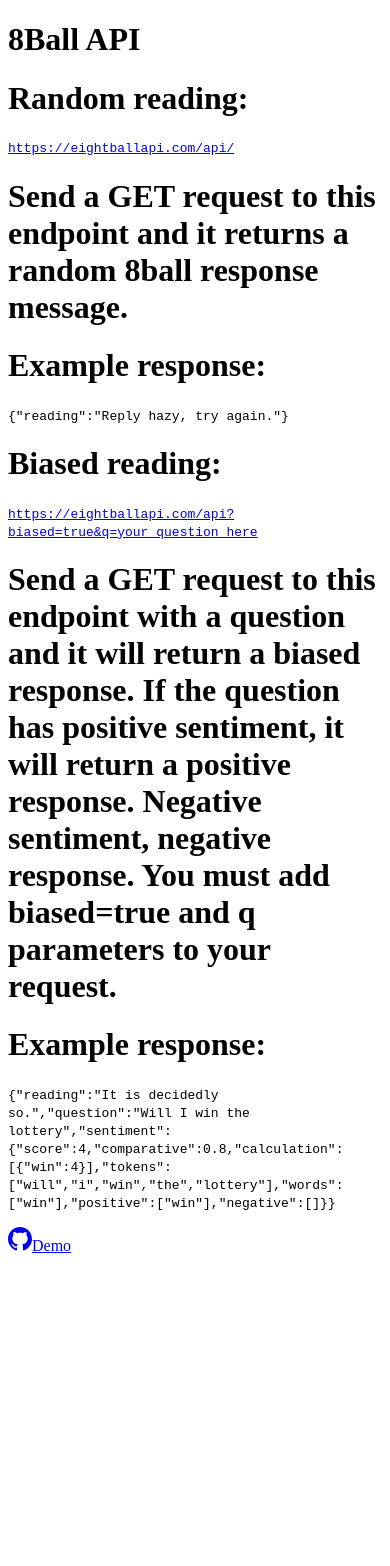
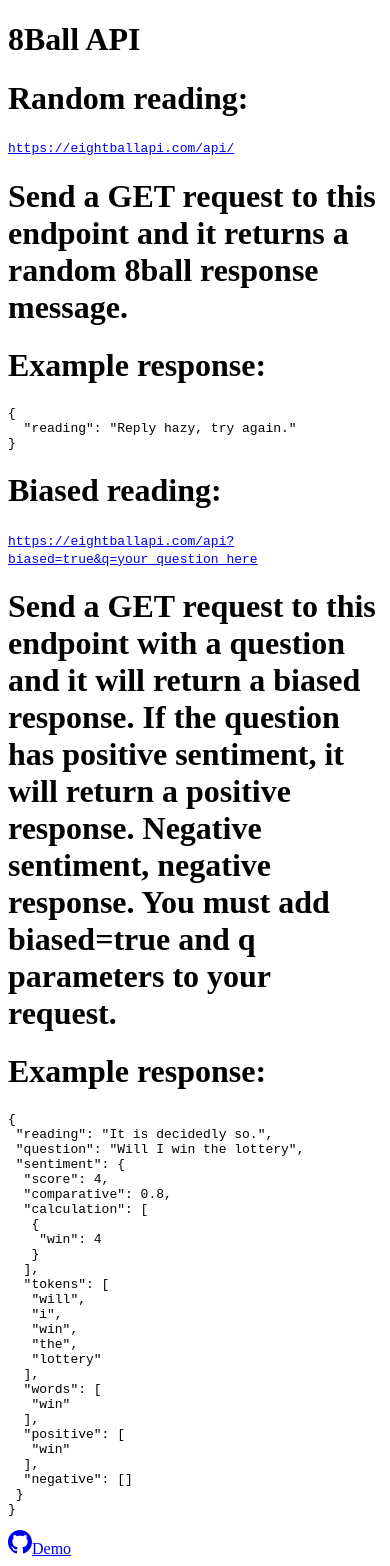
Before and after one commit to jacobschwantes/eight-ball-api, a Next.js app: page / in a window 390 px wide. Before the commit the page ends 1263 px from the top, so only its background shows below. Built offline with nearby package versions, Linux system fonts and the light colour scheme.

Commit message:
change theme, fix mobile

```diff
--- a/package.json
+++ b/package.json
@@ -9,7 +9,8 @@
     "next": "^11.1.2",
     "react": "^17.0.2",
     "react-dom": "^17.0.2",
-    "sentiment": "^5.0.2"
+    "sentiment": "^5.0.2",
+    "tailwind-scrollbar-hide": "^1.0.3"
   },
   "devDependencies": {
     "autoprefixer": "^10.3.3",
--- a/pages/index.js
+++ b/pages/index.js
@@ -23,20 +23,20 @@
 
 export default function Home() {
   return (
-    <div className="bg-gray-100 min-h-screen w-screen overflow-x-hidden flex   justify-center  lg:p-10 py-4 px-1">
+    <div className="bg-gray-100 min-h-screen  flex   justify-center  lg:p-10 py-4 px-2 ">
       <Head>
         <title>8ball API</title>
         <meta name="viewport" content="initial-scale=1.0, width=device-width" />
       </Head>
-      <div className="lg:max-w-5xl w-full flex-grow flex flex-col">
-        <div className="flex flex-col items-center">
+      <div className="lg:max-w-5xl max-w-screen  overflow-x-hidden flex-grow flex flex-col">
+        <div className="flex flex-col items-center mb-2">
           <h1 className="text-gray-900 font-bold text-5xl">8Ball API</h1>
         </div>
         <h1 className="text-gray-900 text-xl">Random reading:</h1>
-        <div className="w-full bg-gray-300 rounded-lg flex items-center">
+        <div className="w-full bg-gray-300 rounded-lg flex items-center p-1 overflow-x-scroll scrollbar-hide">
           <a
             href="https://www.eightballapi.com/api/"
-            className="text-gray-900 text-xl p-4"
+            className="text-gray-900 text-xl "
           >
             <code>https://eightballapi.com/api/</code>
           </a>
@@ -46,16 +46,16 @@
           response message.
         </h1>
         <h1 className="text-gray-900 text-xl mt-4">Example response:</h1>
-        <div className="w-full bg-gray-300 rounded-lg flex items-center">
-          <p className="text-gray-900 text-xl p-4 ">
-            <code>{JSON.stringify(exampleRandom)}</code>
-          </p>
+        <div className="w-full bg-gray-300 rounded-lg flex items-center p-1">
+          <pre className="text-gray-900 text-lg overflow-x-scroll scrollbar-hide">
+            <code>{JSON.stringify(exampleRandom, null, 2)}</code>
+          </pre>
         </div>
         <h1 className="text-gray-900 text-xl mt-4">Biased reading:</h1>
-        <div className="w-full bg-gray-300 rounded-lg  flex items-center ">
+        <div className="w-full bg-gray-300 rounded-lg  flex items-center overflow-x-scroll scrollbar-hide">
           <a
             href="https://www.eightballapi.com/api?biased=true&q=will+i+win+the+lottery"
-            className="text-gray-900 text-xl p-4"
+            className="text-gray-900 text-xl p-1"
           >
             <code>https://eightballapi.com/api?biased=true&q=your_question_here</code>
           </a>
@@ -68,10 +68,10 @@
           <span className="italic">q</span> parameters to your request.
         </h1>
         <h1 className="text-gray-900 text-xl mt-4">Example response:</h1>
-        <div className="w-full bg-gray-300 rounded-lg flex items-center">
-          <p className="text-gray-900 text-lg p-4 break-words">
-            <code>{JSON.stringify(exampleBiased)}</code>
-          </p>
+        <div className="w-full bg-gray-300 rounded-lg flex items-center p-1 overflow-x-scroll scrollbar-hide">
+          <pre className="text-gray-900 text-lg">
+            <code>{JSON.stringify(exampleBiased, null, 1)}</code>
+          </pre>
         </div>{" "}
         <footer className=" mt-5 flex justify-between">
           <a
--- a/tailwind.config.js
+++ b/tailwind.config.js
@@ -10,5 +10,6 @@
   },
   plugins: [
     require('@tailwindcss/forms'),
+    require('tailwind-scrollbar-hide')
   ],
 }
```
Also changed, not shown: 1 other file (tests, documents, lock files or other folders).
